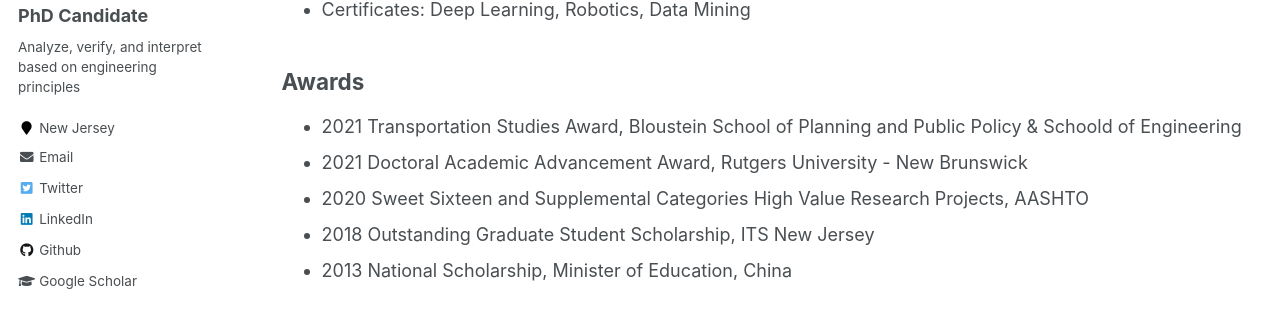
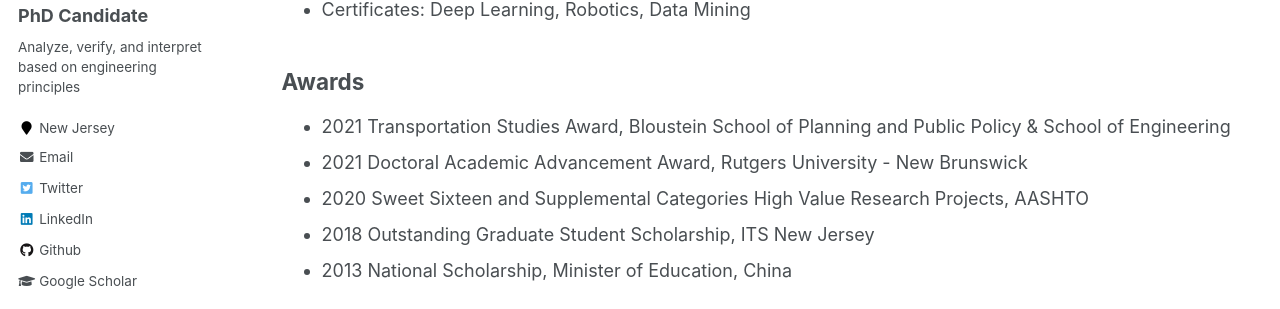
Before and after one commit to TeRyZh/Website, a Jekyll site: the page built from _pages/cv.md, in a window 1280 px wide and 900 px high, scrolled down 775 px. Shown: the part 175-484 px from the top of the window. Built offline with Jekyll 4.4.1, drawn with Linux system fonts in a browser that asks for light colours.

Commit message:
Update cv.md

```diff
--- a/_pages/cv.md
+++ b/_pages/cv.md
@@ -37,7 +37,7 @@ Skills
 
 Awards
 ------
-  * 2021 Transportation Studies Award, Bloustein School of Planning and Public Policy & Schoold of Engineering
+  * 2021 Transportation Studies Award, Bloustein School of Planning and Public Policy & School of Engineering
   * 2021 Doctoral Academic Advancement Award, Rutgers University - New Brunswick
   * 2020 Sweet Sixteen and Supplemental Categories High Value Research Projects, AASHTO
   * 2018 Outstanding Graduate Student Scholarship, ITS New Jersey
```
